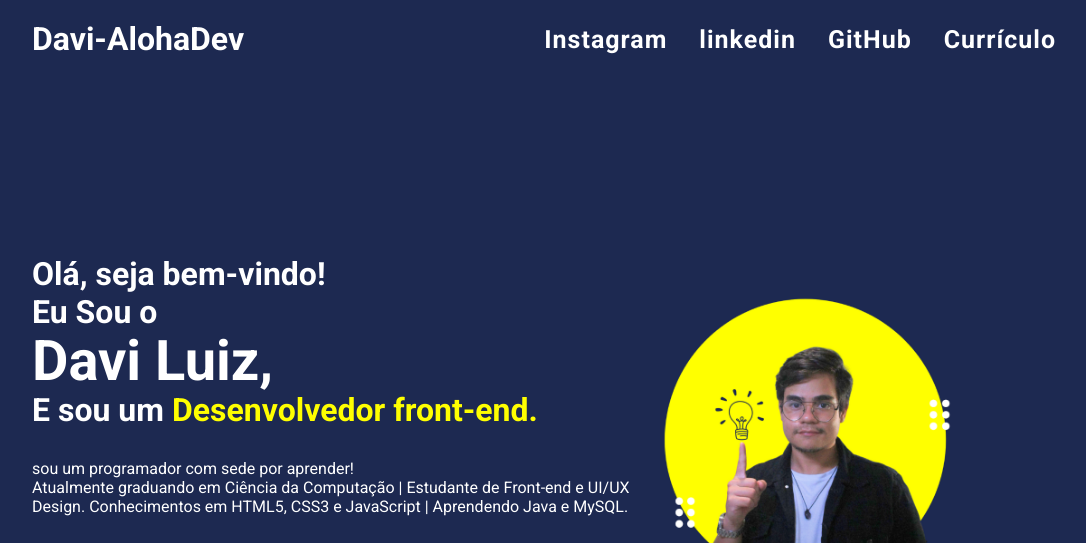
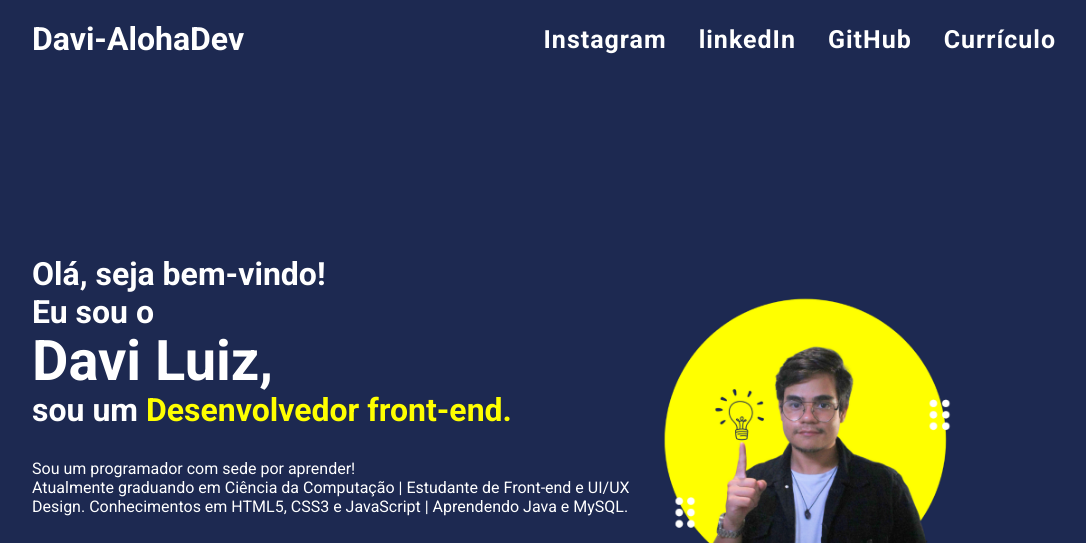
Before and after one commit to Davi-log/Portfolio, a plain HTML site: page index.html in a window 1280 px wide. Shown: the top 543 px of the page, without its empty margins (96-1182 px from the left). Drawn offline with nearby package versions, Linux system fonts and the light colour scheme.

Commit message:
Update index.html

```diff
--- a/index.html
+++ b/index.html
@@ -28,7 +28,7 @@
 
             <ul class="nav-list">
                 <li><a href="https://www.instagram.com/aloha_developer/" target="_blank">Instagram</a></li>
-                <li><a href="https://www.linkedin.com/in/davi-luiz-souza-ajala-611314193/" target="_blank">linkedin</a></li>
+                <li><a href="https://www.linkedin.com/in/davi-luiz-souza-ajala-611314193/" target="_blank">linkedIn</a></li>
                 <li><a href="https://github.com/Davi-AlohaDev" target="_blank">GitHub</a></li>
                 <li><a href="CV/Curriculo Davi Luiz dev front-end.pdf" download="Curriculo Davi Luiz dev front-end.pdf"  type="aplicativo/pdf" target="_blank">Currículo</a></li>
             </ul>
@@ -40,10 +40,10 @@
 
         <div class="content">
 
-            <h3>Olá, seja bem-vindo! <br> Eu Sou o</h3>
+            <h3>Olá, seja bem-vindo! <br> Eu sou o</h3>
             <h1>Davi Luiz,</h1>
-            <h3>E sou um <span>Desenvolvedor front-end.</span></h3>
-            <p>sou um programador com sede por aprender! <br>Atualmente graduando em Ciência da Computação | Estudante de Front-end e UI/UX Design. Conhecimentos em HTML5, CSS3 e JavaScript | Aprendendo Java e MySQL.</p>
+            <h3>sou um <span>Desenvolvedor front-end.</span></h3>
+            <p>Sou um programador com sede por aprender! <br>Atualmente graduando em Ciência da Computação | Estudante de Front-end e UI/UX Design. Conhecimentos em HTML5, CSS3 e JavaScript | Aprendendo Java e MySQL.</p>
 
             <div class="midiassociais">
                 <a href="https://github.com/Davi-AlohaDev" target="_blank"><i class="uil uil-github"></i></a>
```
